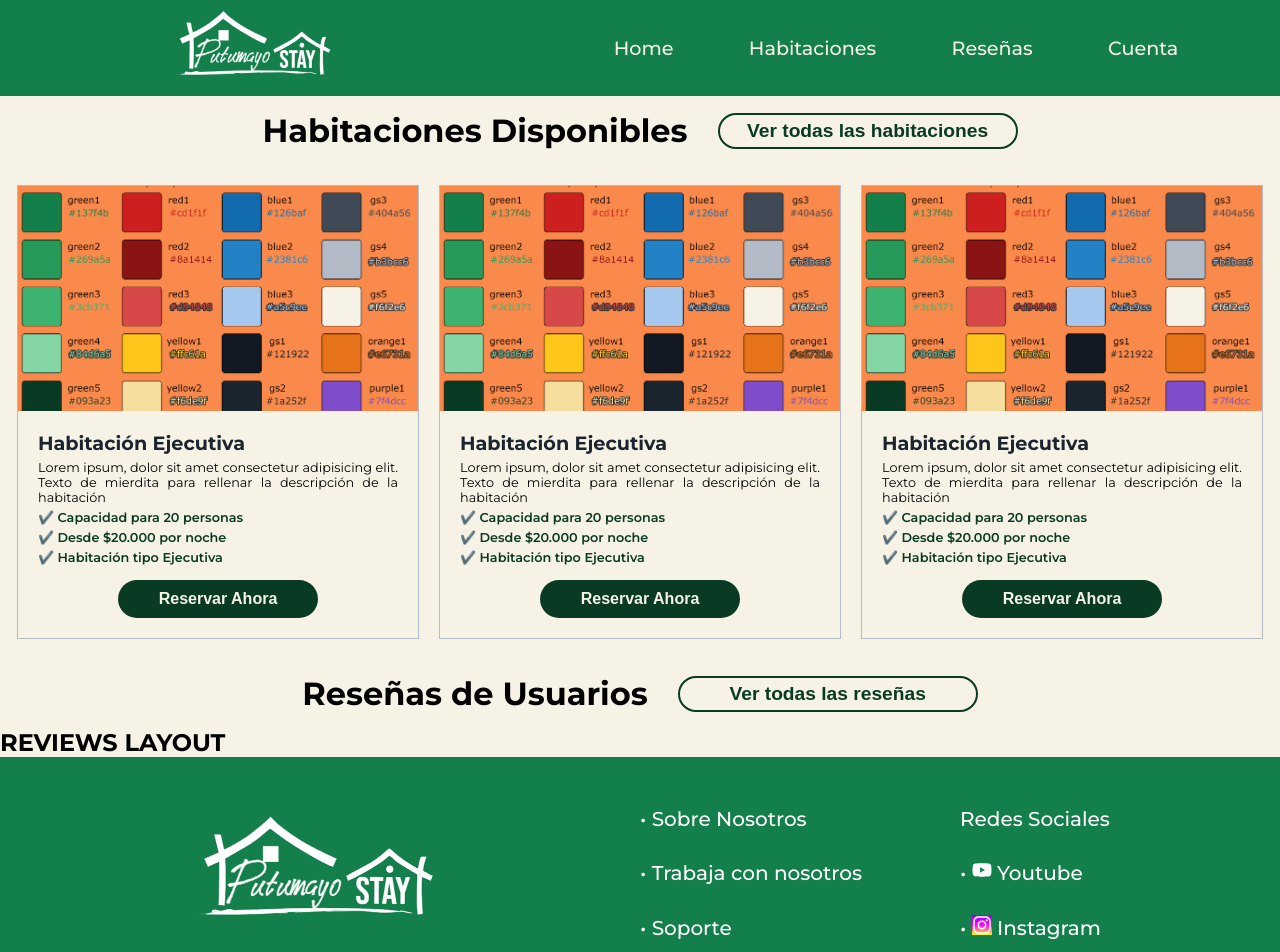
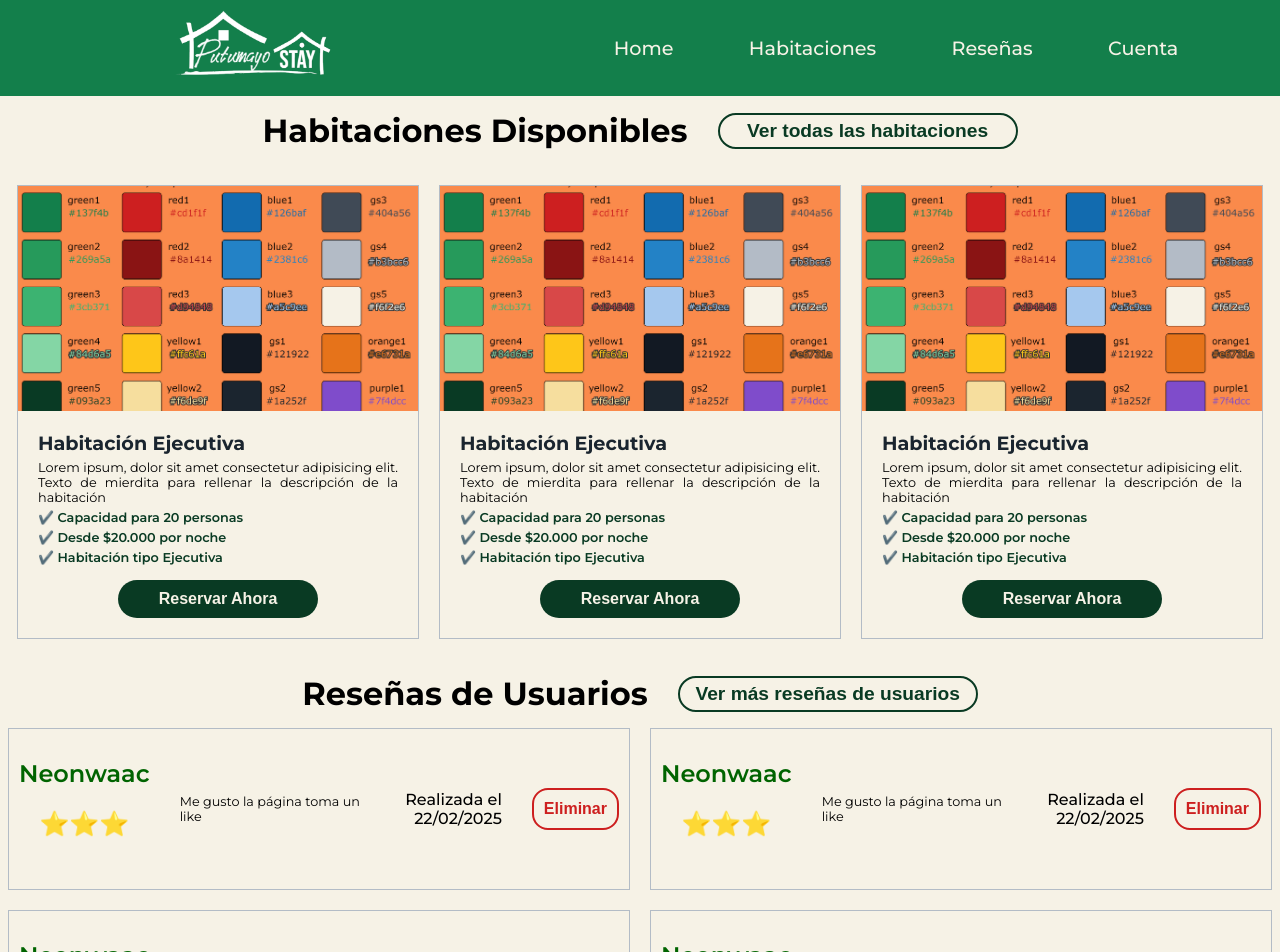
Before and after one commit to Neonwaac/PutumayoStay, a React (Create React App) app in the folder frontend/: page / in a window 1280 px wide. Shown: the top 952 px of the page. Built offline with nearby package versions, Linux system fonts and the light colour scheme; a web font is replaced by a local one.

Commit message:
Youtube & Instagram href added into AppFooter

```diff
--- a/frontend/src/App.js
+++ b/frontend/src/App.js
@@ -5,6 +5,7 @@ import LoginPage from './pages/LoginPage/LoginPage';
 import DashboardPage from './pages/DashboardPage/DashboardPage';
 import RoomsPage from './pages/RoomsPage/RoomsPage';
 import ReviewsPage from './pages/ReviewsPage/ReviewsPage';
+import AboutPage from './pages/AboutPage/AboutPage';
 function App() {
   return (
     <BrowserRouter>
@@ -16,6 +17,7 @@ function App() {
       <Route path="*" element={<HomePage />} />
       <Route path="/rooms" element={<RoomsPage />} />
       <Route path="/reviews" element={<ReviewsPage />} />
+      <Route path="/about" element={<AboutPage />} />
     </Routes>
     </BrowserRouter>
   );
--- a/frontend/src/components/AppFooter/AppFooter..jsx
+++ b/frontend/src/components/AppFooter/AppFooter..jsx
@@ -1,5 +1,6 @@
 import React from "react";
 import './AppFooter.css';
+import { Link } from "react-router-dom";
 import { FaYoutube, FaInstagram } from "react-icons/fa";
 import companyLogo from '../../assets/larger-light-logo.png';
 function AppFooter(){
@@ -10,14 +11,14 @@ function AppFooter(){
             </div>
             <div className="app-footer-right">
                 <div className="app-footer-right-career">
-                    <p className="app-footer-item"> • Sobre Nosotros</p>
-                    <p className="app-footer-item"> • Trabaja con nosotros</p>
-                    <p className="app-footer-item"> • Soporte</p>
+                    <Link to="/about" className="app-footer-item"> • Sobre Nosotros</Link>
+                    <Link to="*"className="app-footer-item"> • Trabaja con nosotros</Link>
+                    <Link to="support" className="app-footer-item"> • Soporte</Link>
                 </div>
                 <div className="app-footer-right-social">
                     <p className="app-footer-item">Redes Sociales</p>
-                    <p className="app-footer-item"> • <FaYoutube className ="app-footer-youtube-icon"/>&nbsp;Youtube</p>
-                    <p className="app-footer-item"> • <FaInstagram className ="app-footer-instagram-icon"/>&nbsp;Instagram</p>
+                    <a className="app-footer-item" href="https://www.youtube.com/@NEONWAAC" target="_blank">• <FaYoutube />&nbsp; Youtube</a>
+                    <a className="app-footer-item" href="https://www.instagram.com/neonwaac.astro/" target="_blank">• <FaInstagram />&nbsp; Instagram</a>
                 </div>
             </div>
             <p className="app-footer-creators">Creado por Neonwaac & SdeathTK</p>
--- a/frontend/src/components/AppFooter/AppFooter.css
+++ b/frontend/src/components/AppFooter/AppFooter.css
@@ -36,13 +36,6 @@
 .app-footer-logo{
     height: 50%;
 }
-.app-footeryoutube-icon{
-    color: red;
-}
-.app-footer-instagram-icon{
-    background: -webkit-linear-gradient(#8c00ff, #ff01ff, yellow);
-    -webkit-text-fill-color: transparent;
-}
 .app-footer-creators{
     width: 100%;
     text-align: center;
@@ -53,4 +46,6 @@
 .app-footer-item{
     width: 100%;
     text-align: left;
+    color: var(--ps-color-gs5);
+    text-decoration: none;
 }
--- /dev/null
+++ b/frontend/src/components/ReviewCard/ReviewCard.css
@@ -0,0 +1,72 @@
+.review-card{
+    width: 100%;
+    max-width: 600px;
+    height: 100px;
+    border: 1px solid var(--ps-color-gs4);
+    display: flex;
+    padding: 30px 10px;
+    gap: 30px;
+}
+.review-card-left{
+    width: 25%;
+    height: 100%;
+    display: flex;
+    flex-wrap: wrap;
+}
+.review-card-center{
+    width: 50%;
+    height: 100%;
+    display: flex;
+    align-items: center;
+}
+.review-card-description{
+    width: 100%;
+    font-size: 0.8rem;
+    text-align: left;
+}
+.review-card-right{
+    width: 25%;
+    height: 100%;
+    display: flex;
+    flex-wrap: wrap;
+    align-items: center;
+    justify-content: end;
+    gap: 10px;
+}
+.review-card-stars{
+    font-size: 1.5rem;
+    width: 100%;
+    align-items: center;
+    text-align: center;
+}
+.review-card-user{
+    width: 100%;
+    font-size: 1.5rem;
+    font-weight: 600;
+    text-align: center;
+    color: darkgreen;
+}
+.review-card-date{
+    width: 100%;
+    text-align: right;
+    font-size: 1rem;
+    font-weight: 500;
+}
+.review-card-delete-button{
+    padding: 10px;
+    align-self: center;
+    border: none;
+    border-radius: 16px;
+    background: var(--ps-color-gs5);
+    color: var(--ps-color-red2);
+    border: 2px solid var(--ps-color-red2);
+    font-size: 1rem;
+    font-weight: 600;
+    cursor: pointer;
+    transition-duration: 0.2s;
+}
+.review-card-delete-button:hover{
+    background: var(--ps-color-red2);
+    color: var(--ps-color-gs5);
+    transition-duration: 0.2s;
+}
--- /dev/null
+++ b/frontend/src/components/ReviewCard/ReviewCard.jsx
@@ -0,0 +1,26 @@
+import react from "react";
+import './ReviewCard.css';
+
+function ReviewCard(){
+    return(
+        <section className="review-card">
+            <div className="review-card-left">
+                <p className="review-card-user">Neonwaac</p>
+                <h3 className="review-card-stars">⭐⭐⭐</h3>
+            </div>
+            <div className="review-card-center">
+                <p className="review-card-description">Me gusto la página toma un like</p>
+            </div>
+            <div className="review-card-right">
+                <p className="review-card-date">
+                    Realizada el 22/02/2025
+                </p>
+            </div>
+            <button className="review-card-delete-button">
+                Eliminar
+            </button>
+        </section>
+    )
+}
+
+export default ReviewCard
--- a/frontend/src/components/RoomCard/RoomCard.jsx
+++ b/frontend/src/components/RoomCard/RoomCard.jsx
@@ -1,6 +1,7 @@
 import React from "react";
 import './RoomCard.css';
 import hotelPhoto from "../../assets/PALETA-PUTUMAYOSTAY.jpg"
+
 function RoomCard(){
     return(
         <section className="room-card">
--- a/frontend/src/layouts/ReviewsLayout/ReviewsLayout.css
+++ b/frontend/src/layouts/ReviewsLayout/ReviewsLayout.css
@@ -1,3 +1,10 @@
+.reviews-layout{
+    width: 100%;
+    display: flex;
+    flex-wrap: wrap;
+    justify-content: center;
+    gap: 20px;
+}
 .reviews-layout-title{
     font-size: 2rem;
     margin: 15px;
--- a/frontend/src/layouts/ReviewsLayout/ReviewsLayout.jsx
+++ b/frontend/src/layouts/ReviewsLayout/ReviewsLayout.jsx
@@ -1,9 +1,16 @@
 import React from "react";
 import './ReviewsLayout.css';
+import ReviewCard from "../../components/ReviewCard/ReviewCard";
 
 function ReviewsLayout(){
     return(
-        <h1>REVIEWS LAYOUT</h1>
+        <section className="reviews-layout">
+            <ReviewCard />
+            <ReviewCard />
+            <ReviewCard />
+            <ReviewCard />
+
+        </section>
     )
 }
 
--- /dev/null
+++ b/frontend/src/pages/AboutPage/AboutPage.jsx
@@ -0,0 +1,15 @@
+import react from "react";
+import './AboutPage.css';
+import NavigationBar from "../../components/NavigationBar/NavigationBar";
+import AppFooter from "../../components/AppFooter/AppFooter.";
+
+function AboutPage(){
+    return(
+        <section className="about-page">
+            <NavigationBar />
+            <AppFooter />
+        </section>
+    )
+}
+
+export default AboutPage;
--- a/frontend/src/pages/HomePage/HomePage.jsx
+++ b/frontend/src/pages/HomePage/HomePage.jsx
@@ -16,7 +16,7 @@ function HomePage() {
             <RoomsLayout/>
             <div className="reviews-layout-view-all-container">
                 <h1 className="reviews-layout-title">Reseñas de Usuarios</h1>
-                <button className="rooms-layout-view-all-button">Ver todas las reseñas</button>
+                <button className="rooms-layout-view-all-button">Ver más reseñas de usuarios</button>
             </div>
             <ReviewsLayout/>
             <AppFooter />
```
Also changed, not shown: frontend/src/pages/AboutPage/AboutPage.css (added).
